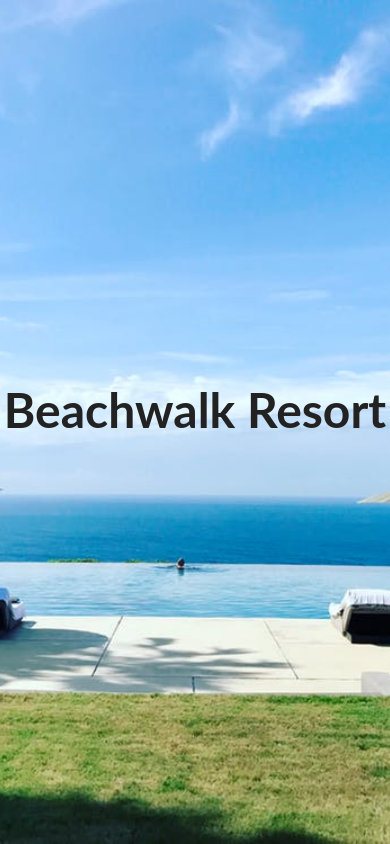
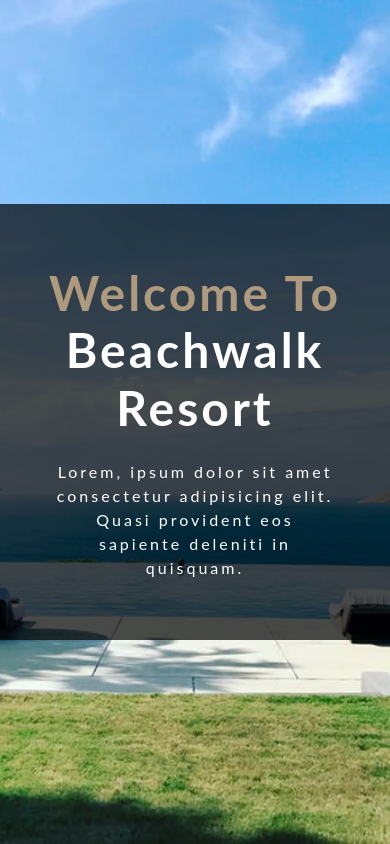
Before and after one commit to MAbdurahman/react-beachwalk-resort, a React (Create React App) app: page / in a window 390 px wide. Built offline with nearby package versions, Linux system fonts and the light colour scheme.

Commit message:
Add Banner Component with helper functions and media query

```diff
--- /dev/null
+++ b/src/components/global/Banner.jsx
@@ -0,0 +1,56 @@
+import React from 'react';
+import styled, { css, keyframes } from 'styled-components';
+import {
+	setColor,
+	setRem,
+	setLetterSpacing,
+	setBorder,
+	media,
+} from './../../styles/Styles';
+
+const Banner = ({ children, className, greeting, title, text }) => {
+	return (
+		<div className={className}>
+			<h1>
+				{greeting} <span>{title}</span>{' '}
+			</h1>
+			<div className='info'>
+				<p>{text}</p>
+				{children}
+			</div>
+		</div>
+	);
+};
+
+const BannerWrapper = styled(Banner)`
+	background: rgba(0, 0, 0, 0.7);
+	text-align: center;
+	padding: ${setRem(60)} ${setRem(32)};
+	${setLetterSpacing(3)};
+	color: ${setColor.mainWhite};
+	h1 {
+		text-transform: capitalize;
+		font-size: ${setRem(48)};
+		color: ${setColor.primaryColor};
+		span {
+			color: ${setColor.mainWhite};
+		}
+	}
+	p {
+		width: 85%;
+		margin: 0 auto;
+	}
+	${media.tablet` width: 70vw;
+      ${setBorder({ width: '6px', color: setColor.primaryColor })};
+      p {
+         width: 60%;
+      }`}
+	h1 {
+		/* animation */
+	}
+	.info {
+		/* animation */
+	}
+`;
+
+export default BannerWrapper;
--- a/src/components/page/home/header/Header.jsx
+++ b/src/components/page/home/header/Header.jsx
@@ -1,11 +1,16 @@
 import React from 'react';
 import Hero from '../../../global/Hero';
 import homeImage from '../../../../img/homeBcg.jpeg';
+import Banner from './../../../global/Banner';
 
 export default function Header() {
-   return (
-      <Hero img={homeImage} >
-         <h1>Beachwalk Resort</h1>
-      </Hero>
-   );
-};
+	return (
+		<Hero img={homeImage}>
+			<Banner
+				greeting='welcome to'
+				title='beachwalk resort'
+				text='Lorem, ipsum dolor sit amet consectetur adipisicing elit. Quasi provident eos sapiente deleniti in quisquam.'
+			/>
+		</Hero>
+	);
+}
```
